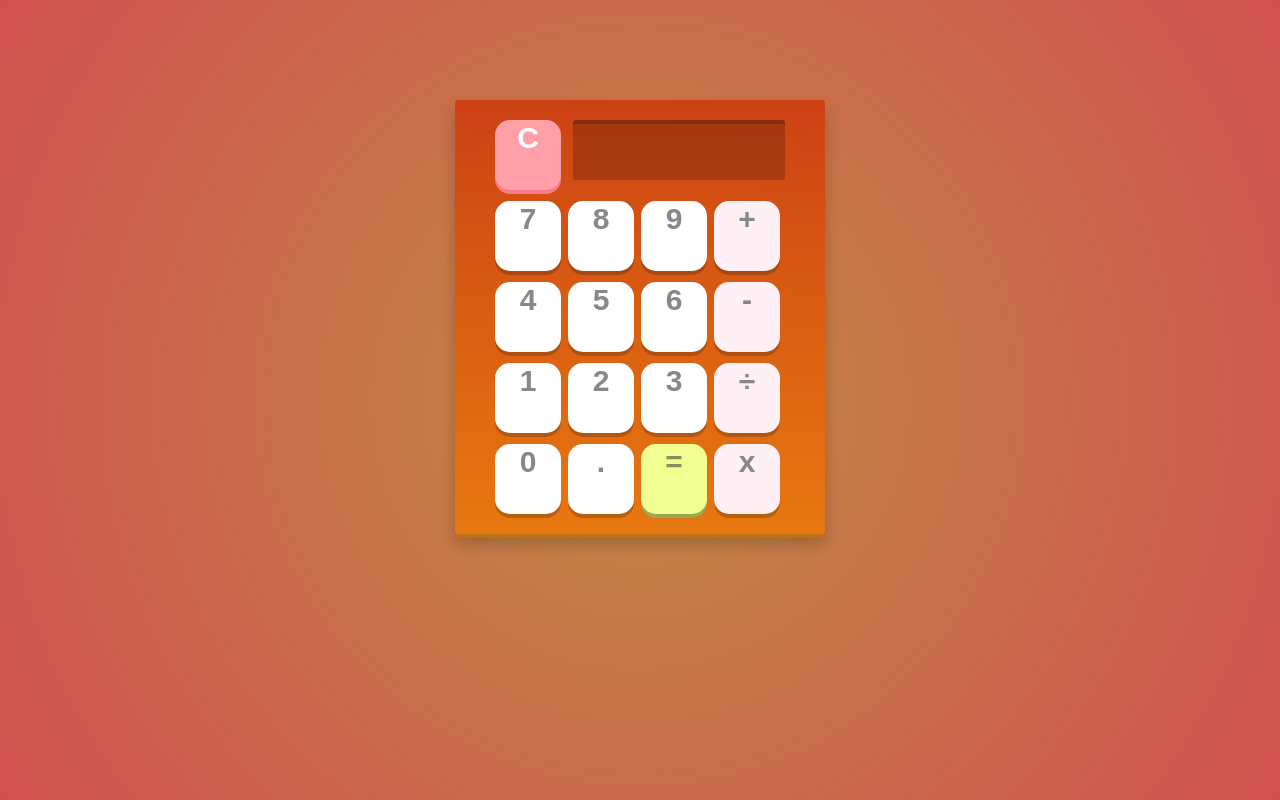
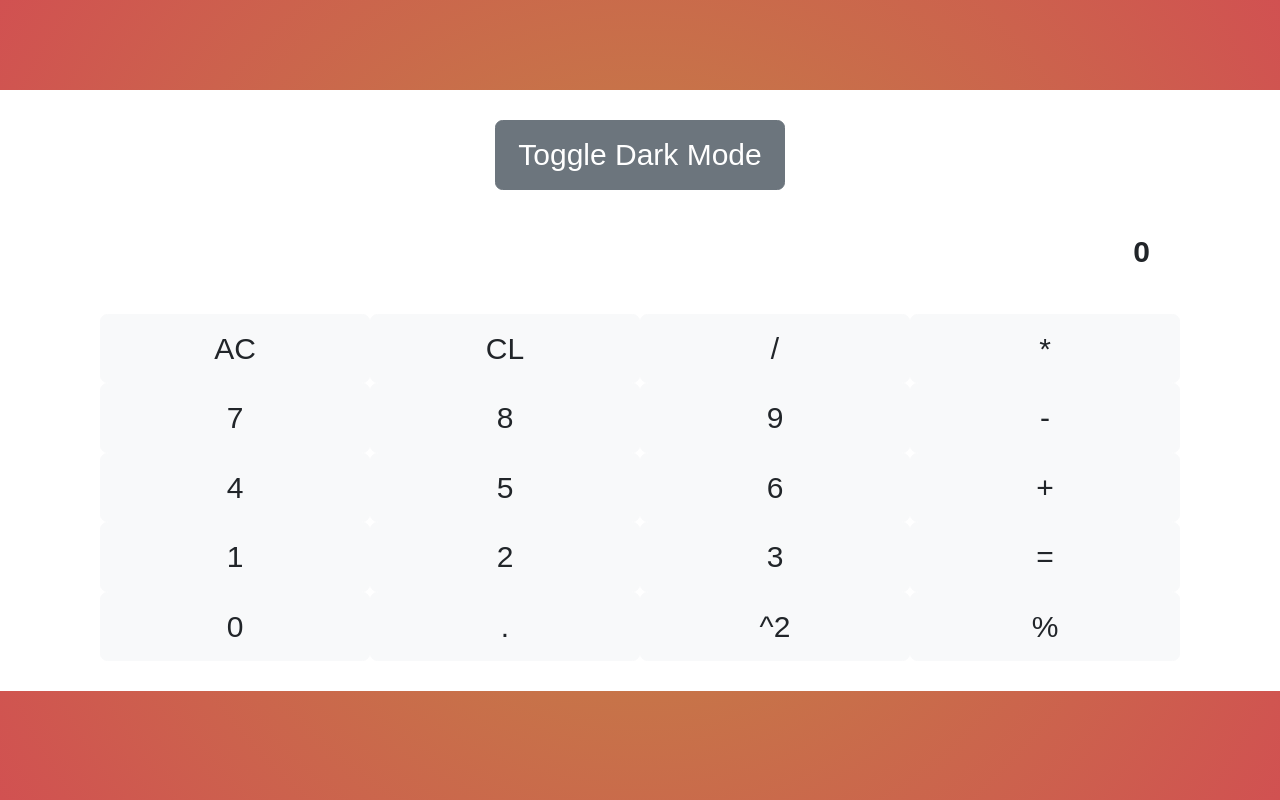
Before and after one commit to saiteja-29/calculator, a plain HTML site: page index.html in a window 1280 px wide. Drawn offline with nearby package versions, Linux system fonts and the light colour scheme.

Commit message:
Updated index.html
Added extra features like doing multiple calculations

```diff
--- a/index.html
+++ b/index.html
@@ -1,38 +1,58 @@
 <!DOCTYPE html>
 <html lang="en">
 <head>
-    <meta charset="UTF-8"/>
+    <meta charset="UTF-8">
+    <meta name="viewport" content="width=device-width, initial-scale=1.0">
     <title>Calculator</title>
-    <link rel="stylesheet" type="text/css" href="style.css">
+    <!-- Include Bootstrap for styling -->
+    <link href="https://stackpath.bootstrapcdn.com/bootstrap/4.5.0/css/bootstrap.min.css" rel="stylesheet">
+    <link rel="stylesheet" href="style.css">
 </head>
-<body onload="load()">
-    <div id="calculator">
-        <!-- Screen and clear key -->
-        <div class="top">
-            <span id="clear">C</span>
-            <div id="screen"></div>
-        </div>
+<body>
+    <div class="container mt-5">
+        <div class="calculator p-3 rounded">
+            <!-- Dark mode toggle button -->
+            <button id="dark-mode-toggle" class="btn btn-secondary mb-3">Toggle Dark Mode</button>
 
-        <div class="keys">
-            <!-- operators and other keys -->
-            <span>7</span>
-            <span>8</span>
-            <span>9</span>
-            <span class="operator">+</span>
-            <span>4</span>
-            <span>5</span>
-            <span>6</span>
-            <span class="operator">-</span>
-            <span>1</span>
-            <span>2</span>
-            <span>3</span>
-            <span class="operator">÷</span>
-            <span>0</span>
-            <span>.</span>
-            <span class="eval">=</span>
-            <span class="operator">x</span>
+            <!-- Display area -->
+            <div id="display" class="display p-2 mb-3 text-right">0</div>
+
+            <!-- Button container -->
+            <div class="button-container">
+                <div class="row">
+                    <button class="btn btn-light col" id="AC">AC</button>
+                    <button class="btn btn-light col" id="clearLast">CL</button>
+                    <button class="btn btn-light col" id="divide">/</button>
+                    <button class="btn btn-light col" id="multiply">*</button>
+                </div>
+                <div class="row">
+                    <button class="btn btn-light col" id="7">7</button>
+                    <button class="btn btn-light col" id="8">8</button>
+                    <button class="btn btn-light col" id="9">9</button>
+                    <button class="btn btn-light col" id="subtract">-</button>
+                </div>
+                <div class="row">
+                    <button class="btn btn-light col" id="4">4</button>
+                    <button class="btn btn-light col" id="5">5</button>
+                    <button class="btn btn-light col" id="6">6</button>
+                    <button class="btn btn-light col" id="add">+</button>
+                </div>
+                <div class="row">
+                    <button class="btn btn-light col" id="1">1</button>
+                    <button class="btn btn-light col" id="2">2</button>
+                    <button class="btn btn-light col" id="3">3</button>
+                    <button class="btn btn-light col" id="equal">=</button>
+                </div>
+                <div class="row">
+                    <button class="btn btn-light col" id="0">0</button>
+                    <button class="btn btn-light col" id="dot">.</button>
+                    <button class="btn btn-light col" id="square">^2</button>
+                    <button class="btn btn-light col" id="modulus">%</button>
+                </div>
+            </div>
         </div>
     </div>
-    <script type="text/javascript" src="index.js"></script>
+
+    <script src="script.js"></script>
 </body>
 </html>
```
